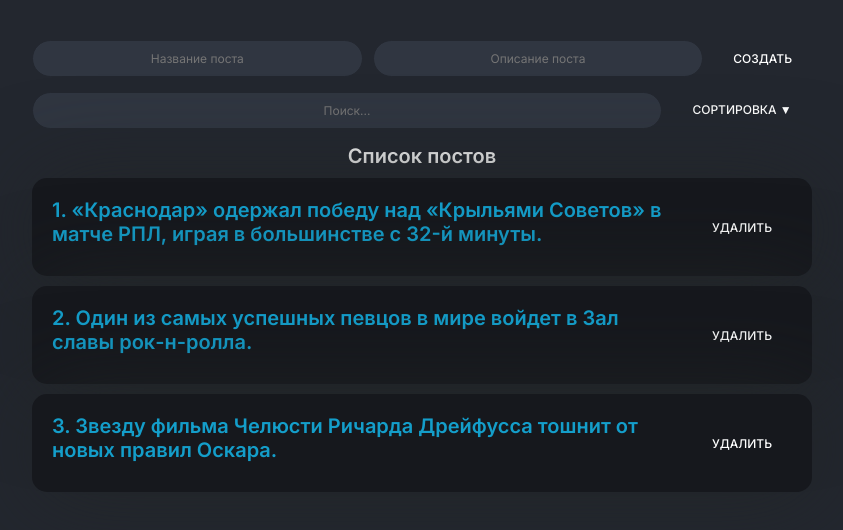
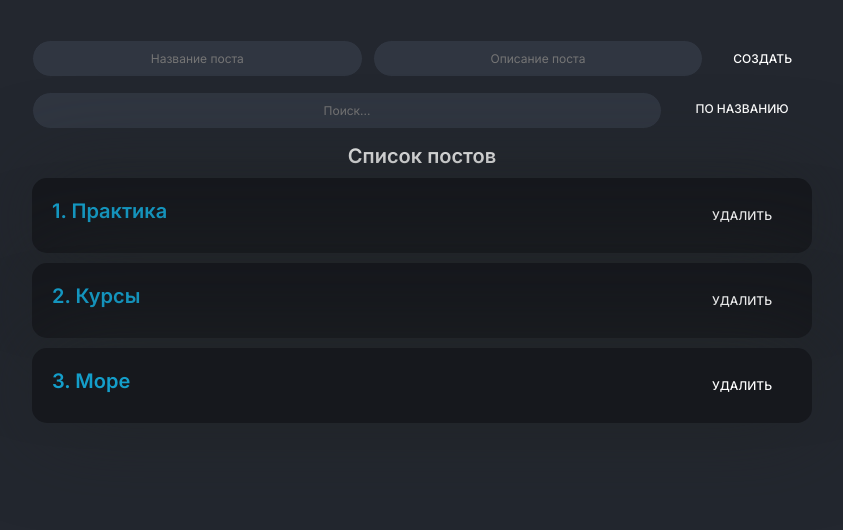
Before and after one commit to walkerman-on/personal_blog, a React (Create React App) app in the folder my-app/: page / in a window 1280 px wide. Shown: the top 530 px of the page, without its empty margins (218-1061 px from the left). Built offline with nearby package versions, Linux system fonts and the light colour scheme.

Commit message:
Making PostFilter.jsx component

```diff
--- a/my-app/src/App.js
+++ b/my-app/src/App.js
@@ -2,15 +2,14 @@
 import "./components/styles/App.css"
 import ListItem from "./components/ListItem";
 import PostForm from "./components/PostForm"
-import MySelect from "./components/UI/select/MySelect";
-import MyInput from "./components/UI/input/MyInput";
+import PostFilter from "./components/PostFilter";
 
 function App() {
 
   const [posts, setPosts] = useState( [
-    {id: 1, title: "«Краснодар» одержал победу над «Крыльями Советов» в матче РПЛ, играя в большинстве с 32-й минуты.", description: "Описание"},
-    {id: 2, title: "Один из самых успешных певцов в мире войдет в Зал славы рок-н-ролла.", description: "Описание"},
-    {id: 3, title: "Звезду фильма Челюсти Ричарда Дрейфусса тошнит от новых правил Оскара.", description: "Описание"},
+    {id: 1, title: "Практика", description: "Необходимо взять функциональную схему автоматизации (ФСА), узнать про технологический объект"},
+    {id: 2, title: "Курсы", description: "Каждый день после практики мне нужно смотреть курсы по React.js и совершенствоваться"},
+    {id: 3, title: "Море", description: "По выходным буду ходить на море, чтобы отдохнуть и получить хороший загар и эмоции"},
   ])
 
   //Функция обратного вызова в PostForm
@@ -22,43 +21,26 @@
     setPosts(posts.filter(item => item.id !== post.id))
 }
 
-  const [selectedSort, setSelectedSort] = useState("")
-  const [searchQuery, setSearchQuery] = useState("")
-
-  const sortPosts = (sort) => {
-    setSelectedSort(sort)
-  }
+  const [filter, setFilter] = useState({sorting: "", query: ""})
 
   const sortedPosts = useMemo(() => {
-    if (selectedSort) {
-      [...posts].sort((a,b) => a[selectedSort].localeCompare(b[selectedSort]))
+    if (filter.sorting) {
+      [...posts].sort((a,b) => a[filter.sorting].localeCompare(b[filter.sorting]))
     }
     return posts
-  }, [selectedSort, posts])
+  }, [filter.sorting, posts])
 
   const sortedAndSearchedPosts = useMemo(() => {
-    return sortedPosts.filter(post => post.title.toLowerCase().includes(searchQuery.toLowerCase()))
-  }, [searchQuery, sortedPosts])
+    return sortedPosts.filter(post => post.title.toLowerCase().includes(filter.query.toLowerCase()))
+  }, [filter.query, sortedPosts])
 
   return (
     <div className="app">
       <PostForm create = {createForm}/>
-      <div className = "menu_search">
-        <MyInput
-          placeholder = "Поиск..."
-          value = {searchQuery}
-          onChange = {e => setSearchQuery(e.target.value)}
+      <PostFilter
+        filter = {filter}
+        setFilter={setFilter}
       />
-        <MySelect
-          value = {selectedSort}
-          onChange={sortPosts}
-          defaultValue = "Сортировка ▼"
-          options = {[
-            {name: "По названию", value: "title"},
-            {name: "По описанию", value: "body"}
-          ]}
-        />
-      </div>
       {sortedAndSearchedPosts.length !== 0
       ? <ListItem
           remove = {removePost}
--- /dev/null
+++ b/my-app/src/components/PostFilter.jsx
@@ -0,0 +1,26 @@
+import React from 'react';
+import MySelect from "./UI/select/MySelect";
+import MyInput from "./UI/input/MyInput";
+
+const PostFilter = ({filter, setFilter}) => {
+    return (
+        <div className = "menu_search">
+            <MyInput
+              placeholder = "Поиск..."
+              value = {filter.query}
+              onChange = {e => setFilter({...filter, query: e.target.value})}
+            />
+            <MySelect
+              value = {filter.sort}
+              onChange={selectedSort => setFilter({...filter, query: selectedSort})}
+              defaultValue = "Сортировка ▼"
+              options = {[
+                {name: "По названию", value: "title"},
+                {name: "По описанию", value: "body"}
+              ]}
+            />
+      </div>
+    );
+};
+
+export default PostFilter;
--- a/my-app/src/components/PostForm.jsx
+++ b/my-app/src/components/PostForm.jsx
@@ -4,7 +4,7 @@
 
 
 const PostForm = ({create}) => {
-    const [post, setPost] = useState({title: "", body:""})
+    const [post, setPost] = useState({title: "", body: ""})
 
     const addNewPost = (event) => {
         event.preventDefault()
--- a/my-app/src/index.js
+++ b/my-app/src/index.js
@@ -1,8 +1,6 @@
 import React from 'react';
-import ReactDOM from 'react-dom';
+import ReactDOM from 'react-dom/client';
 import App from './App';
 
-ReactDOM.render(
-  <App/>,
-  document.getElementById("root")
-)
+ReactDOM.createRoot(
+  document.getElementById("root")).render(<App/>)
```
Lines whose indentation alone changed are shown as unchanged.
